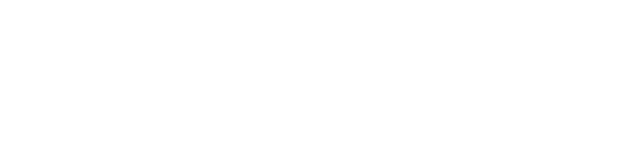
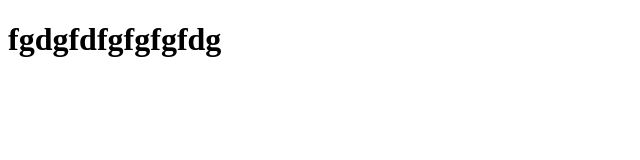
Before and after one commit to jrskay/git2, a plain HTML site: page index3.html in a window 1280 px wide. Shown: the whole page, without its empty margins (0-640 px from the left). Drawn offline with Linux system fonts and the light colour scheme.

Commit message:
modification h1

```diff
--- a/index3.html
+++ b/index3.html
@@ -7,6 +7,6 @@
     <title>Document</title>
 </head>
 <body>
-
+    <h1>fgdgfdfgfgfgfdg</h1>
 </body>
 </html>
```
